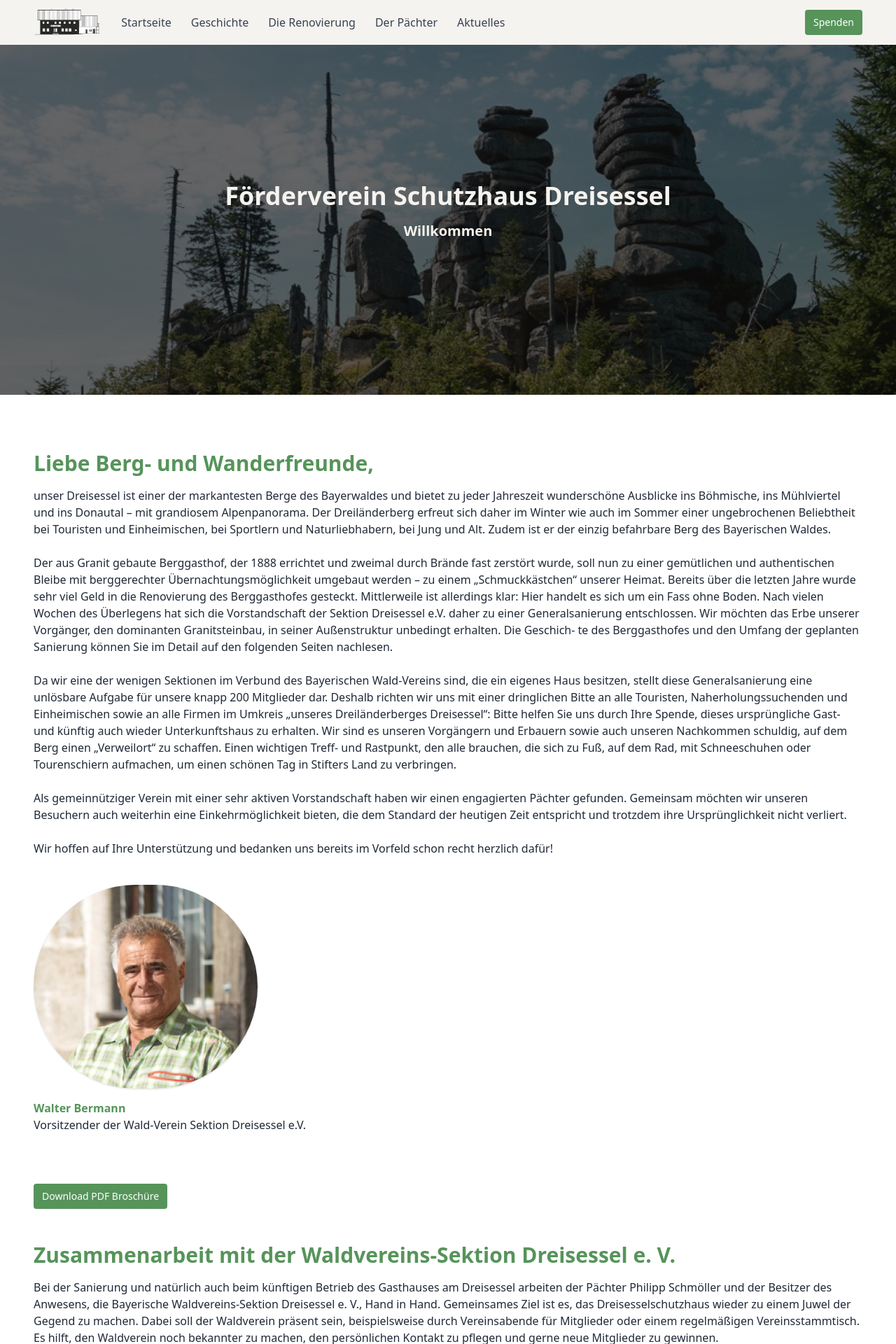
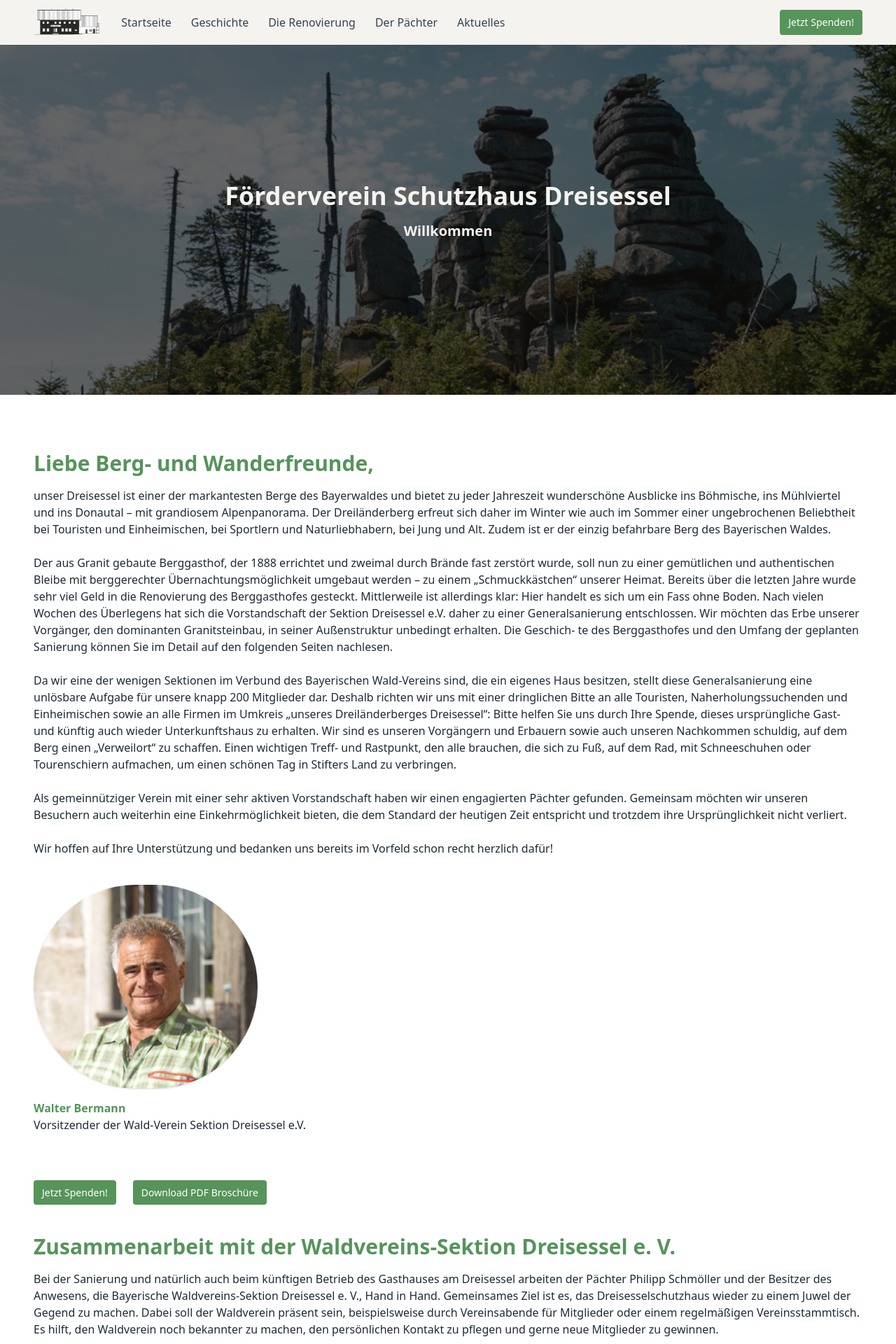
Before and after one commit to giggei/dreisessel, a SvelteKit app: page / in a window 1280 px wide. Shown: the top 1920 px of the page at 70% size. Built offline with nearby package versions, Linux system fonts and the light colour scheme.

Commit message:
Spenden Button added on frontpage

```diff
--- a/src/routes/+layout.svelte
+++ b/src/routes/+layout.svelte
@@ -43,7 +43,7 @@
 				<a
 					href="/spenden"
 					class="py-2 px-3 bg-gruen text-white hover:bg-gruen text-sm hover:text-gelb rounded transition duration-300"
-					>Spenden</a
+					>Jetzt Spenden!</a
 				>
 			</div>
 			<!-- mobile button goes here -->
@@ -66,7 +66,7 @@
 		<a href="/umbau" class="block py-2 px-4 text-sm hover:bg-gray-200" on:click="{toggleMenu}">Die Renovierung</a>
 		<a href="/paechter" class="block py-2 px-4 text-sm hover:bg-gray-200" on:click="{toggleMenu}">Der Pächter</a>
 		<a href="/blog" class="block py-2 px-4 text-sm hover:bg-gray-200" on:click="{toggleMenu}">Aktuelles</a>
-		<a href="/spenden" class="block py-2 px-4 text-sm hover:bg-gray-200" on:click="{toggleMenu}">Spenden</a>
+		<a href="/spenden" class="block py-2 px-4 text-sm hover:bg-gray-200" on:click="{toggleMenu}">Jetzt Spenden</a>
 	</div>
 </nav>
 <!-- content goes here -->
--- a/src/routes/+page.svelte
+++ b/src/routes/+page.svelte
@@ -92,13 +92,23 @@
 				Vorsitzender der Wald-Verein Sektion Dreisessel e.V.
 			</p>
 		</section>
-		<div class="flex items-center space-x-1">
+		<div class="flex flex-row">
+			<div class="items-center space-x-1 mr-6">
+				<a
+					href="/spenden"
+					download
+					class="py-2 px-3 bg-gruen text-white hover:bg-gruen text-sm hover:text-gelb rounded transition duration-300"
+					>Jetzt Spenden!</a
+				>
+			</div>
+			<div class="items-center space-x-1">
 				<a
 					href={pdf}
 					download
 					class="py-2 px-3 bg-gruen text-white hover:bg-gruen text-sm hover:text-gelb rounded transition duration-300"
 					>Download PDF Broschüre</a
 				>
+			</div>
 		</div>
 		<!-- Section: Design Block -->
 		<section class="mb-32 text-gray-800">
```
Lines whose indentation alone changed are shown as unchanged.
